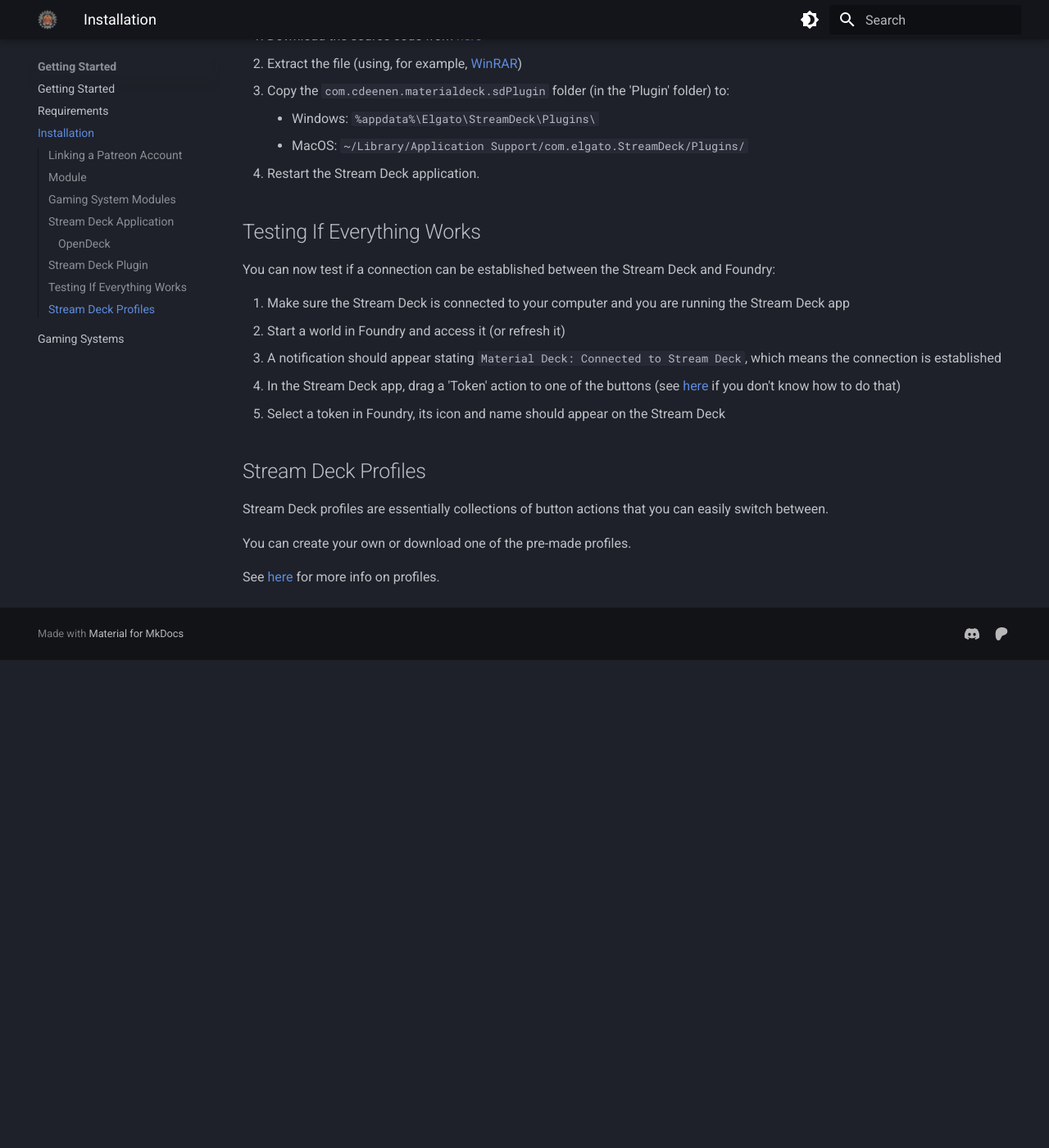
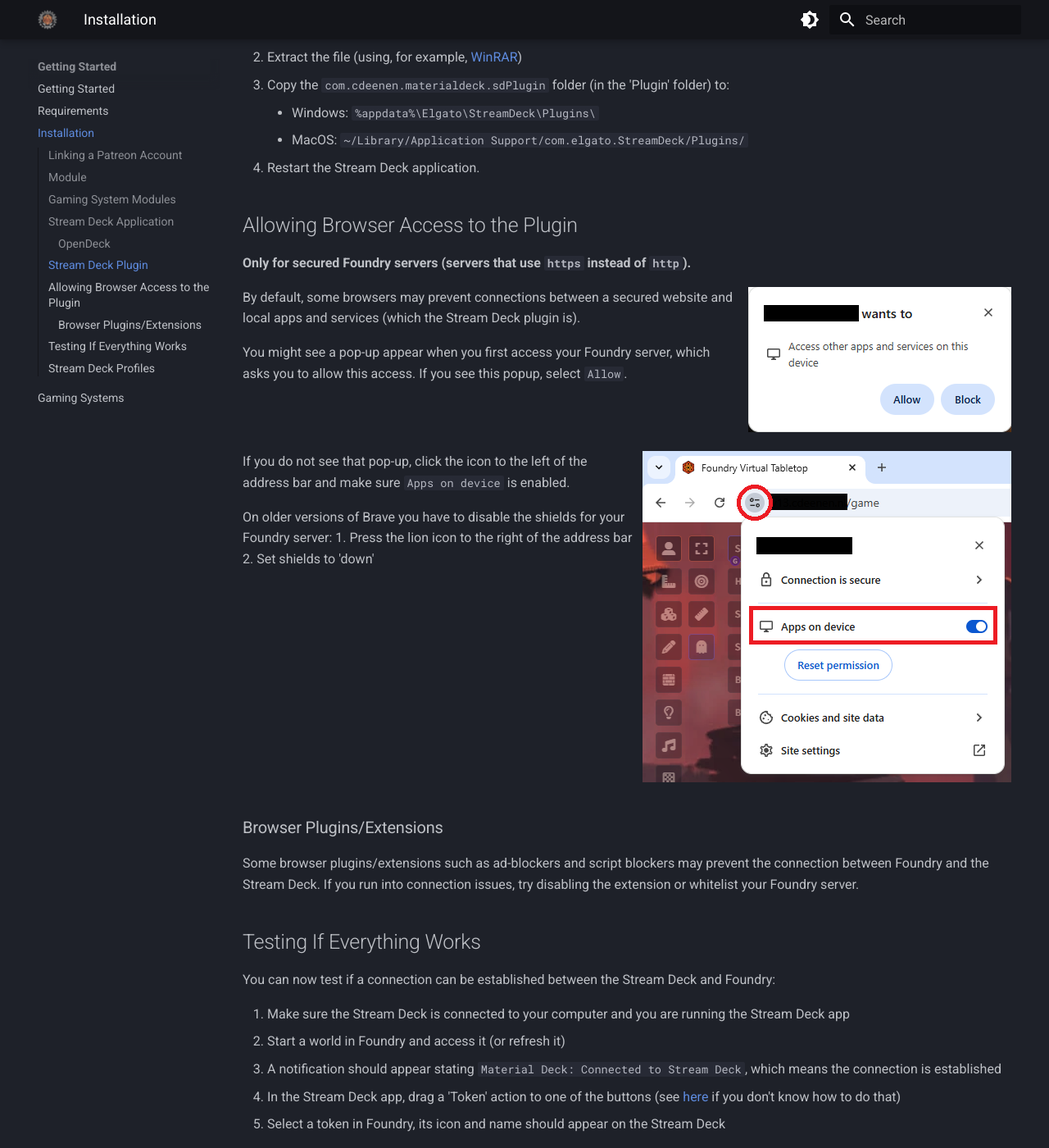
Before and after one commit to MaterialFoundry/MaterialDeck, an MkDocs documentation site: the page built from docs/gettingStarted/installation.md, in a window 1280 px wide and 1400 px high, scrolled down 2642 px. Shown: the whole window at 82% size. Built offline with MkDocs 1.6.1 and Material for MkDocs 9.7.7, drawn with Linux system fonts in a browser that asks for light colours; before the commit the page ends 3447 px from its top, so only the background shows below that; some of the changed text lies outside the part shown.

Commit message:
updated documentation

```diff
--- a/docs/gettingStarted/installation.md
+++ b/docs/gettingStarted/installation.md
@@ -9,14 +9,15 @@
 * (Optionally) install a [gaming system module](#gaming-system-modules)
 * Install the [Stream Deck application](#stream-deck-application)
 * Install the [Stream Deck plugin](#stream-deck-plugin)
+* Make sure the browser is allowed to [access the plugin](#allowing-browser-access-to-the-plugin)
 * [Test if everything works](#testing-if-everything-works)
 * (Optionally) install a [Stream Deck profile](#stream-deck-profiles)
 
-!!! warning "Adblockers, Script Blockers and Brave Browser"
-    Adblockers, script blockers and other extensions may prevent Foundry from connecting to the Stream Deck.<br>
-    If you run into connection issues, try disabling the extension or whitelist your Foundry server.<br>
-    <br>
-    If you're using Brave Browser, you will have to disable the shields for your Foundry server (press the lion icon, and set the shields to 'down'), or use another browser like Chrome or Firefox.
+!!! warning "Chrome, Brave, Adblockers and Script Blockers"
+    Chrome, Brave and other browsers have settings that may prevent a communication between Foundry and the Stream Deck plugin.<br>
+    Similarly, browser plugins/extensions can block the connection.<br>
+    See [here](#allowing-browser-access-to-the-plugin) for more info.
+
 <BR CLEAR="left">
 
 ## Linking a Patreon Account
@@ -80,6 +81,28 @@
     * MacOS: `~/Library/Application Support/com.elgato.StreamDeck/Plugins/`
 3. Restart the Stream Deck application.
 
+## Allowing Browser Access to the Plugin
+<b>Only for secured Foundry servers (servers that use `https` instead of `http`).</b>
+<div class="imgContainer"><img src="../../img/misc/ChromeFix1.png"></div>
+By default, some browsers may prevent connections between a secured website and local apps and services (which the Stream Deck plugin is).
+
+You might see a pop-up appear when you first access your Foundry server, which asks you to allow this access. If you see this popup, select `Allow`.
+
+<BR CLEAR="right">
+
+<div class="imgContainer"><img src="../../img/misc/ChromeFix2.png"></div>
+If you do not see that pop-up, click the icon to the left of the address bar and make sure `Apps on device` is enabled.
+
+On older versions of Brave you have to disable the shields for your Foundry server:
+1. Press the lion icon to the right of the address bar
+2. Set shields to 'down'
+
+<BR CLEAR="right">
+
+### Browser Plugins/Extensions
+Some browser plugins/extensions such as ad-blockers and script blockers may prevent the connection between Foundry and the Stream Deck.
+If you run into connection issues, try disabling the extension or whitelist your Foundry server.
+
 ## Testing If Everything Works
 You can now test if a connection can be established between the Stream Deck and Foundry:
 
```
Also changed, not shown: docs/img/misc/ChromeFix1.png (added), docs/img/misc/ChromeFix2.png (added).
